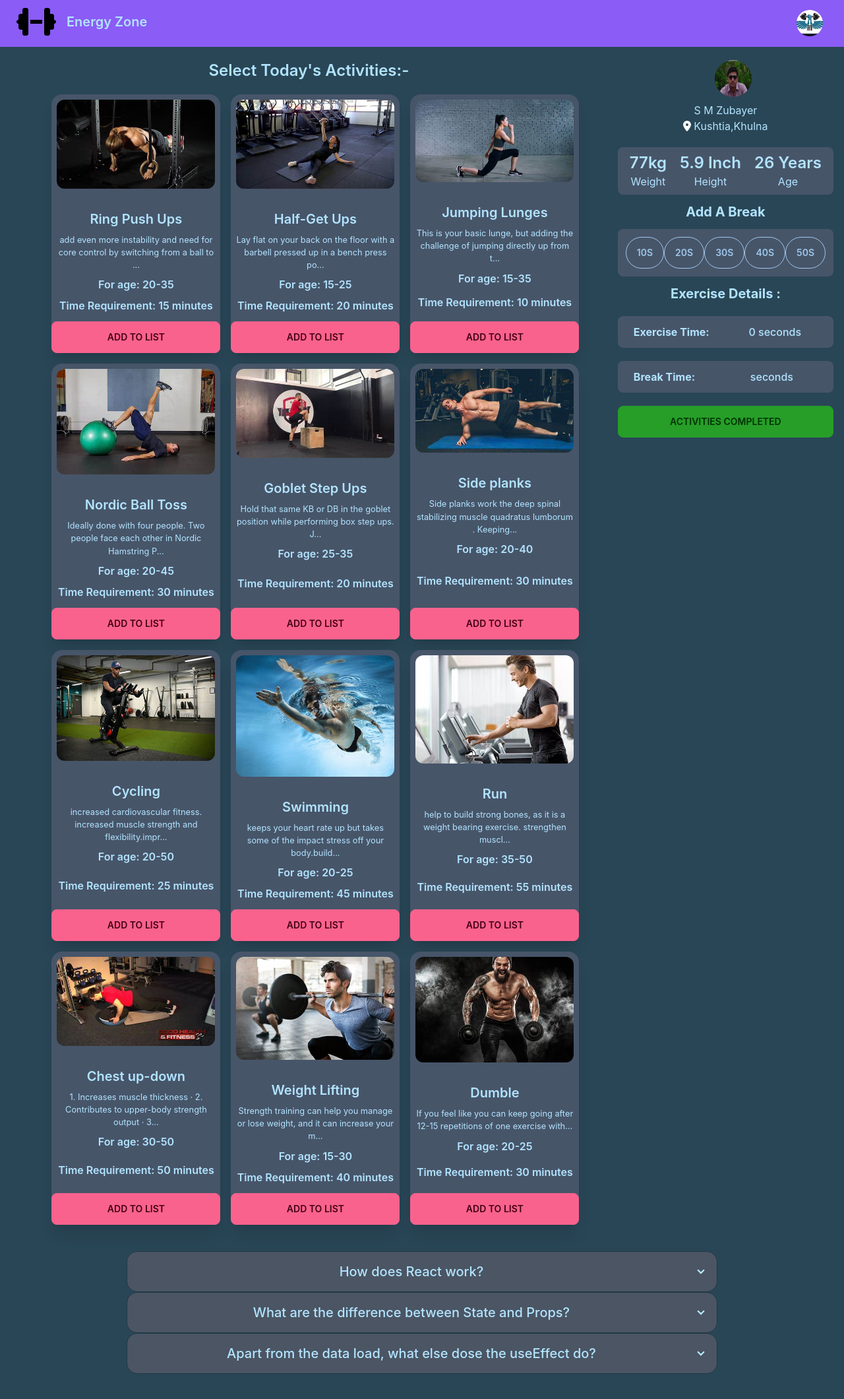
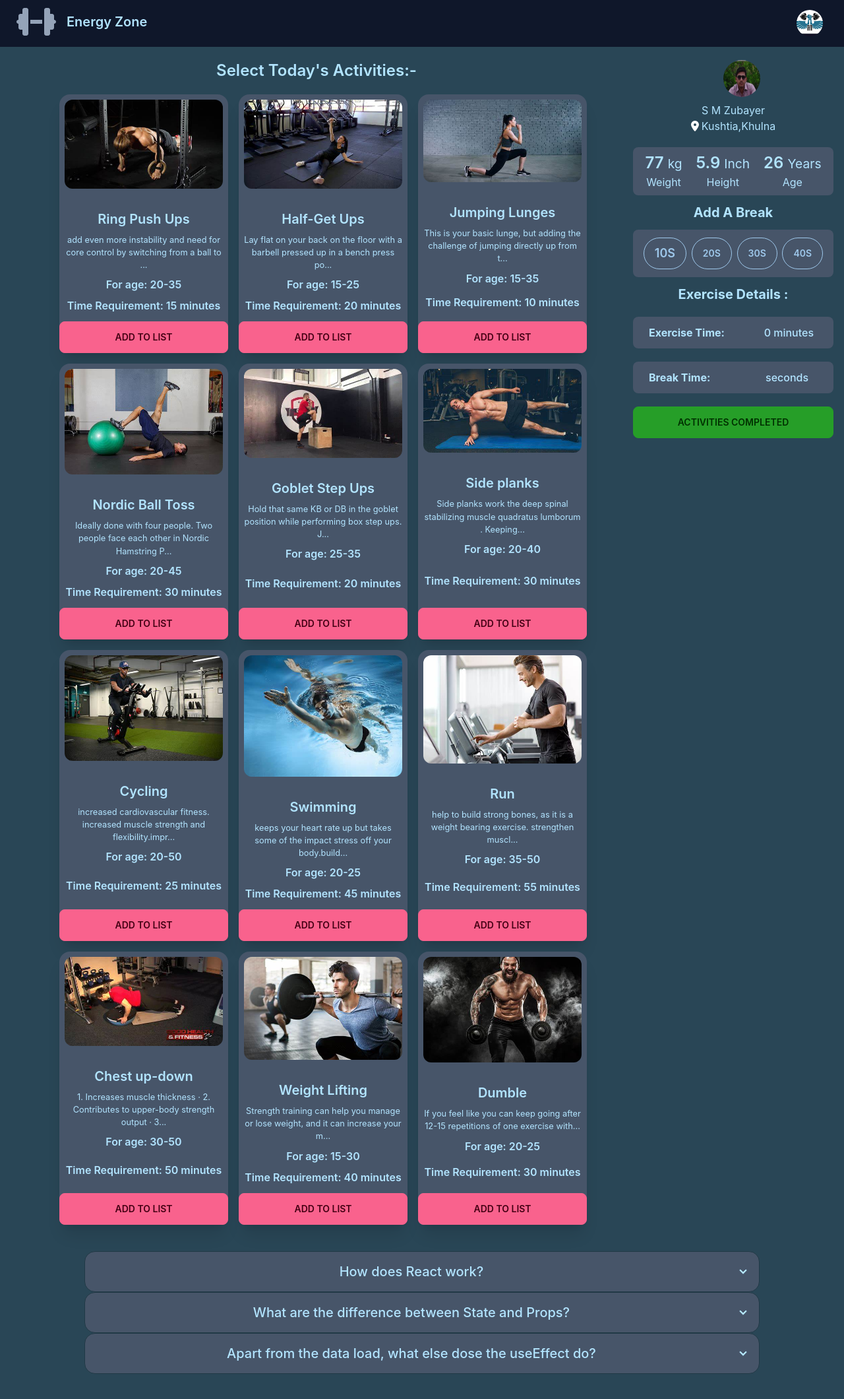
Before and after one commit to S-M-ZUBAYER/Energy-Zone, a React (Create React App) app: page / in a window 1280 px wide. Shown: the top 2120 px of the page at 66% size. Built offline with nearby package versions, Linux system fonts and the light colour scheme.

Commit message:
try to make more responsive

```diff
--- a/src/components/Blog/Blog.js
+++ b/src/components/Blog/Blog.js
@@ -2,8 +2,8 @@ import React from 'react';
 
 const Blog = () => {
     return (
-        <div className="w-[70%] mx-auto my-10">
-            <div tabIndex={0} className="collapse collapse-arrow border bg-gray-600 border-base-300 bg-base-100 rounded-box">
+        <div className="w-[80%] mx-auto my-10">
+            <div tabIndex={0} className="collapse collapse-arrow border bg-slate-600 border-base-300 bg-base-100 rounded-box">
                 <div className="collapse-title text-xl font-medium">
                     How does React work?
                 </div>
@@ -14,7 +14,7 @@ const Blog = () => {
                     <p>React finds out what changes have been made, and changes only what needs to be changed.</p>
                 </div>
             </div>
-            <div tabIndex={0} className="collapse collapse-arrow  bg-gray-600 border border-base-300 bg-base-100 rounded-box">
+            <div tabIndex={0} className="collapse collapse-arrow  bg-slate-600 border border-base-300 bg-base-100 rounded-box">
                 <div className="collapse-title text-xl font-medium">
                     What are the difference between State and Props?
                 </div>
@@ -63,7 +63,7 @@ const Blog = () => {
                     </div>
                 </div>
             </div>
-            <div tabIndex={0} className="collapse collapse-arrow  bg-gray-600 border border-base-300 bg-base-100 rounded-box">
+            <div tabIndex={0} className="collapse collapse-arrow  bg-slate-600 border border-base-300 bg-base-100 rounded-box mb-12">
                 <div className="collapse-title text-xl font-medium">
                     Apart from the data load, what else dose the useEffect do?
                 </div>
--- a/src/components/Display/Display.js
+++ b/src/components/Display/Display.js
@@ -15,7 +15,9 @@ const Display = () => {
 
     let [totalTime, setTotalTime] = useState(0)
 
-    const exerciseTimer = (time) => {
+    const exerciseTimer = (time, e) => {
+        e.target.innerText = "Added";
+        e.target.style.background = '#8FBC8F'
         totalTime = totalTime + time;
         setElement('ExerciseTime', totalTime);
         setTotalTime(totalTime);
--- a/src/components/Exercise/Exercise.js
+++ b/src/components/Exercise/Exercise.js
@@ -16,8 +16,7 @@ const Exercise = ({ exercise, handler }) => {
                 <p className="font-semibold">For age: {age}</p>
                 <p className="font-semibold">Time Requirement: {time} minutes</p>
                 <div className="card-actions mt-5">
-                    <button onClick={() => { handler(time) }} className="btn btn-error w-64 absolute fixed bottom-0 left-0 right-0">Add To list</button>
-                    <button onClick={() => { handler(time) }} className="btn btn-info hidden">Add To list</button>
+                    <button onClick={(e) => { handler(time, e) }} className="btn btn-error w-64 absolute fixed bottom-0 left-0 right-0">Add To list</button>
                 </div>
             </div>
         </div>
--- a/src/components/Navbar/Navbar.js
+++ b/src/components/Navbar/Navbar.js
@@ -6,10 +6,10 @@ import img from "../../img/th.jpg"
 const Navbar = () => {
     return (
         <div>
-            <div className="navbar bg-base-100 bg-violet-500">
+            <div className="navbar bg-base-100 bg-slate-900">
                 <div className="flex-1">
                     <div>
-                        <a href='./' className="btn btn-ghost normal-case text-xl"><FontAwesomeIcon icon={faDumbbell} className="mr-4 text-black text-5xl"></FontAwesomeIcon>Energy Zone</a>
+                        <a href='./' className="btn btn-ghost normal-case text-xl"><FontAwesomeIcon icon={faDumbbell} className="mr-4 text-slate-400 text-5xl"></FontAwesomeIcon>Energy Zone</a>
                     </div>
                 </div>
 
--- a/src/components/Status/Status.js
+++ b/src/components/Status/Status.js
@@ -8,6 +8,7 @@ import 'react-toastify/dist/ReactToastify.css';
 
 const Status = ({ totalTime }) => {
     let [time, setTime] = useState(0)
+
     const breakTime = (event) => {
         const breakTime = event.target.textContent;
         const time = breakTime.slice(0, breakTime.length - 1);
@@ -20,8 +21,9 @@ const Status = ({ totalTime }) => {
         const getTimeFromDB = getElement('Break');
         setTime(getTimeFromDB);
     }, [])
-    const showToastMessage = () => {
-        toast.success("Wow!!! Today's Activities Completed", {
+    const showToastMessage = (e) => {
+        e.target.style.background = '#7FFF00';
+        toast.success("Wow!!! Today's Activities Completed...", {
             position: toast.POSITION.TOP_CENTER
         });
     };
@@ -40,38 +42,38 @@ const Status = ({ totalTime }) => {
             </div>
             <div className=" flex justify-around bg-slate-600 p-2  rounded-lg">
                 <div>
-                    <h2 className="text-2xl font-semibold">77kg</h2>
+                    <h2 className="md:text-2xl sm:text-xl font-semibold">77 <small className="font-normal">kg</small></h2>
                     <p>Weight</p>
                 </div>
                 <div>
-                    <h2 className="text-2xl font-semibold">5.9 Inch</h2>
+                    <h2 className="md:text-2xl sm:text-xl font-semibold">5.9 <small className="font-normal">Inch</small></h2>
                     <p>Height</p>
                 </div>
                 <div>
-                    <h2 className="text-2xl font-semibold">26 Years</h2>
+                    <h2 className="md:text-2xl sm:text-xl font-semibold">26 <small className="font-normal">Years</small></h2>
                     <p>Age</p>
                 </div>
             </div>
             <h1 className="text-xl font-bold m-3">Add A Break</h1>
 
-            <div className="  bg-slate-600 p-3  rounded-lg flex justify-around">
-                <button onClick={(e) => { breakTime(e) }} className="btn btn-outline btn-info rounded-full">10s</button>
+            <div className="  bg-slate-600 p-3 rounded-lg flex justify-around">
+                <button onClick={(e) => { breakTime(e) }} className="btn btn-outline md:text-lg sm:text-sm btn-info rounded-full">10s</button>
                 <button onClick={(e) => { breakTime(e) }} className="btn btn-outline btn-info rounded-full">20s</button>
                 <button onClick={(e) => { breakTime(e) }} className="btn btn-outline btn-info rounded-full">30s</button>
                 <button onClick={(e) => { breakTime(e) }} className="btn btn-outline btn-info rounded-full">40s</button>
-                <button onClick={(e) => { breakTime(e) }} className="btn btn-outline btn-info rounded-full">50s</button>
+                {/* <button onClick={(e) => { breakTime(e) }} className="btn btn-outline btn-info rounded-full">50s</button> */}
             </div>
 
 
             <h1 className="text-xl font-bold m-3">Exercise Details :</h1>
             <div className="bg-slate-600 p-3 my-5 rounded-lg">
-                <h3 className='font-bold text-start px-3'>Exercise Time: <span className="font-medium ml-14">{totalTime} seconds</span></h3>
+                <h3 className='font-bold text-start px-3'>Exercise Time: <span className="font-medium  md:ml-14 sm:ml-3">{totalTime} minutes</span></h3>
             </div>
             <div className="bg-slate-600 p-3 my-5 rounded-lg">
-                <h3 className='font-bold text-start px-3'>Break Time: <span className="font-medium ml-20">{time} seconds</span></h3>
+                <h3 className='font-bold text-start px-3'>Break Time: <span className="font-medium md:ml-20 sm:ml-3">{time} seconds</span></h3>
             </div>
 
-            <button onClick={showToastMessage} className="btn btn-active btn-secondary w-full">Activities Completed</button>
+            <button onClick={(e) => showToastMessage(e)} className="btn btn-active btn-secondary w-full">Activities Completed</button>
             <ToastContainer />
         </div>
     );
```
